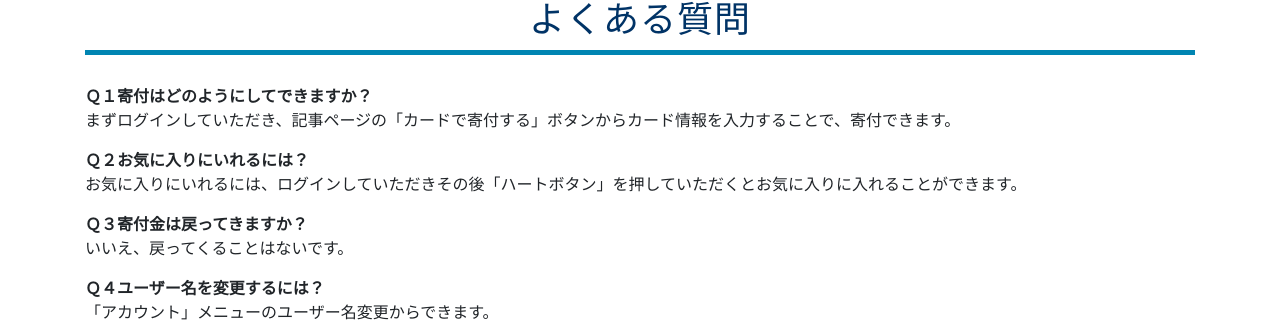
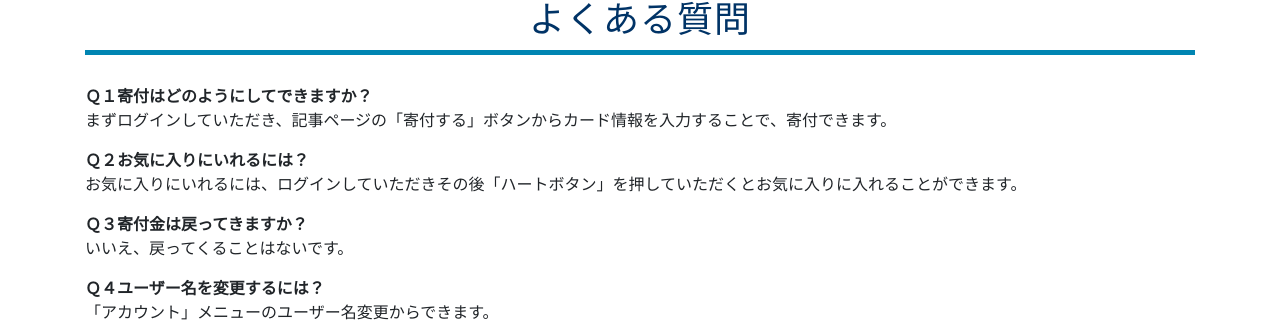
Before and after one commit to Ntsoccer05/blog, a Django app: page /asked_question/ in a window 1280 px wide. Shown: the part 220-544 px from the top of the page. Run offline with Django 3.2, Linux system fonts and the light colour scheme; data that the repository does not hold is empty; some libraries are stand-ins or nearby versions.

Commit message:
question

```diff
--- a/blogapp/templates/blogapp/asked_question.html
+++ b/blogapp/templates/blogapp/asked_question.html
@@ -19,7 +19,7 @@
 
       <dl class="faq">
         <dt><span>Ｑ１</span>寄付はどのようにしてできますか？</dt>
-        <dd>まずログインしていただき、記事ページの「カードで寄付する」ボタンからカード情報を入力することで、寄付できます。
+        <dd>まずログインしていただき、記事ページの「寄付する」ボタンからカード情報を入力することで、寄付できます。
         </dd>
       </dl>
 
```
